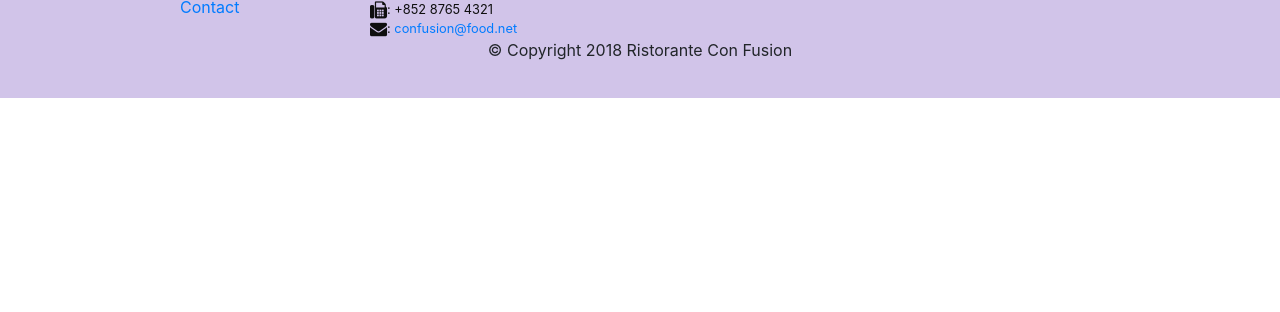
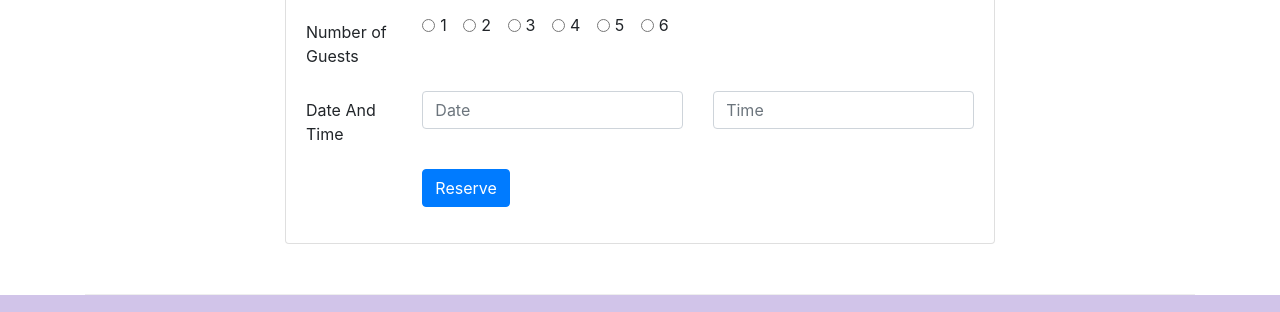
Before and after one commit to bernarth/learn-bootstrap-4, a website: page index.html in a window 1280 px wide. Shown: the part 1663-1975 px from the top of the page. Before the commit the page ends 1761 px from the top, so only its background shows below. Drawn offline with nearby package versions, Linux system fonts and the light colour scheme.

Commit message:
task 1 - bootstrap css components

```diff
--- a/index.html
+++ b/index.html
@@ -89,6 +89,64 @@
                 </div>
             </div>
         </div>
+        <div class="row row-content align-items-center">
+            <div class="col-12 col-sm-8 offset-md-2">
+                <div class="card">
+                    <div class="card-header bg-warning text-white">
+                        <h2>Reserve a Table</h2>
+                    </div>
+                    <div class="card-body">
+                        <form>
+                            <div class="form-group row">
+                                <label for="numOfGuests" class="col-12 col-md-2 col-form-label">Number of Guests</label>
+                                <div class="col-md-10">
+                                    <div class="form-check-inline">
+                                        <input type="radio" class="form-check-input" id="1" name="numOfGuests">
+                                        <label class="form-check-label" for="1">1</label>
+                                    </div>
+                                    <div class="form-check-inline">
+                                        <input type="radio" class="form-check-input" id="2" name="numOfGuests">
+                                        <label class="form-check-label" for="2">2</label>
+                                    </div>
+                                    <div class="form-check-inline">
+                                        <input type="radio" class="form-check-input" id="3" name="numOfGuests">
+                                        <label class="form-check-label" for="3">3</label>
+                                    </div>
+                                    <div class="form-check-inline">
+                                        <input type="radio" class="form-check-input" id="4" name="numOfGuests">
+                                        <label class="form-check-label" for="4">4</label>
+                                    </div>
+                                    <div class="form-check-inline">
+                                        <input type="radio" class="form-check-input" id="5" name="numOfGuests">
+                                        <label class="form-check-label" for="5">5</label>
+                                    </div>
+                                    <div class="form-check-inline">
+                                        <input type="radio" class="form-check-input" id="1" name="numOfGuests">
+                                        <label class="form-check-label" for="6">6</label>
+                                    </div>
+                                </div>
+                            </div>
+                            <div class="form-group row">
+                                <label for="dateAndTime" class="col-12 col-md-2 col-form-label">Date And Time</label>
+                                <div class="col-12 col-md-5">
+                                    <input type="datetime" class="form-control" id="date" name="dateAndTime" placeholder="Date">
+                                </div>
+                                <div class="col-12 col-md-5">
+                                    <input type="datetime" class="form-control" id="time" name="dateAndTime" placeholder="Time">
+                                </div>
+                            </div>
+                            <div class="form-group row">
+                                <div class="offset-md-2 col-md-10">
+                                    <button type="submit" class="btn btn-primary">
+                                        Reserve
+                                    </button>
+                                </div>
+                            </div>
+                        </form>
+                    </div>
+                </div>
+            </div>
+        </div>
     </div>
 
     <footer class="footer">
```
